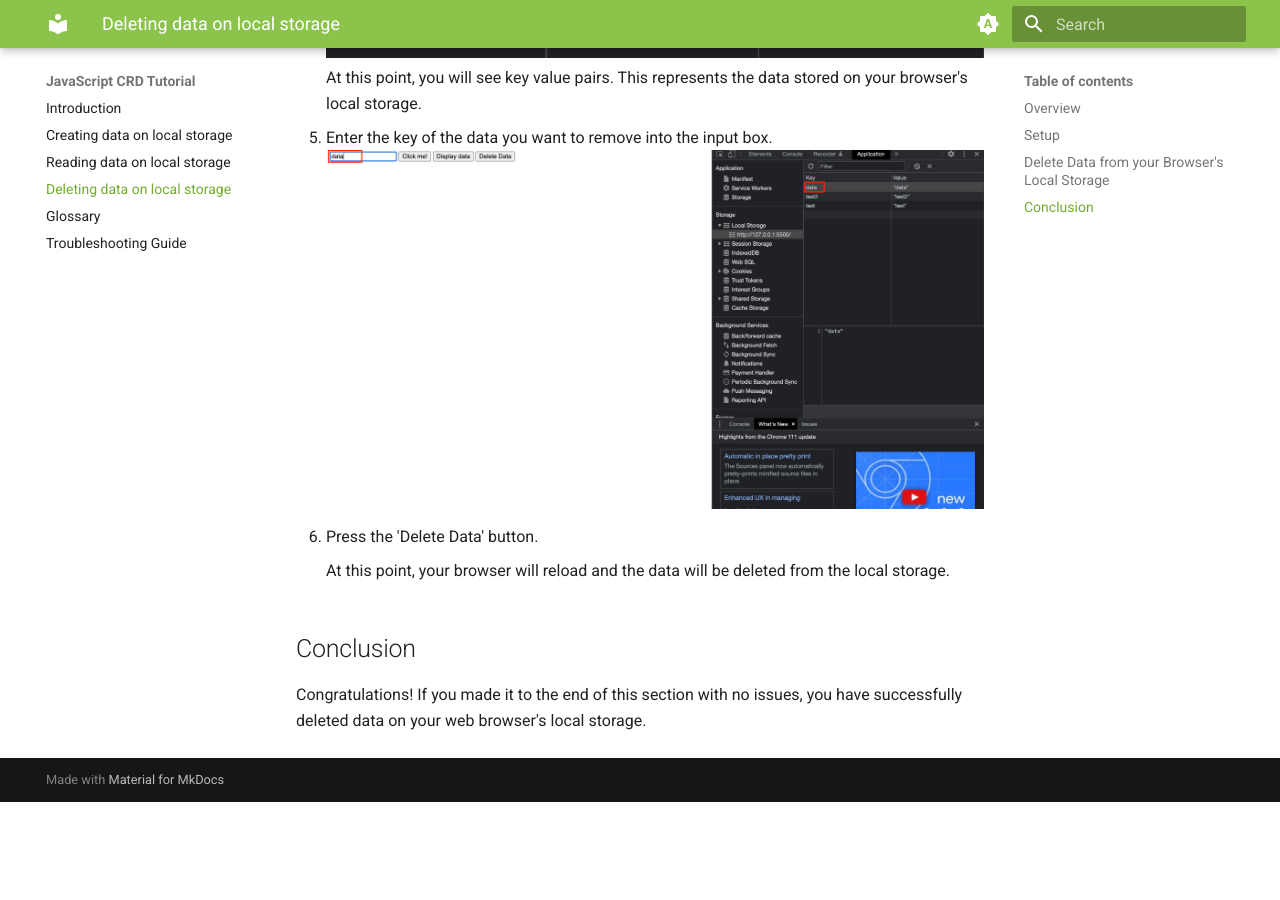
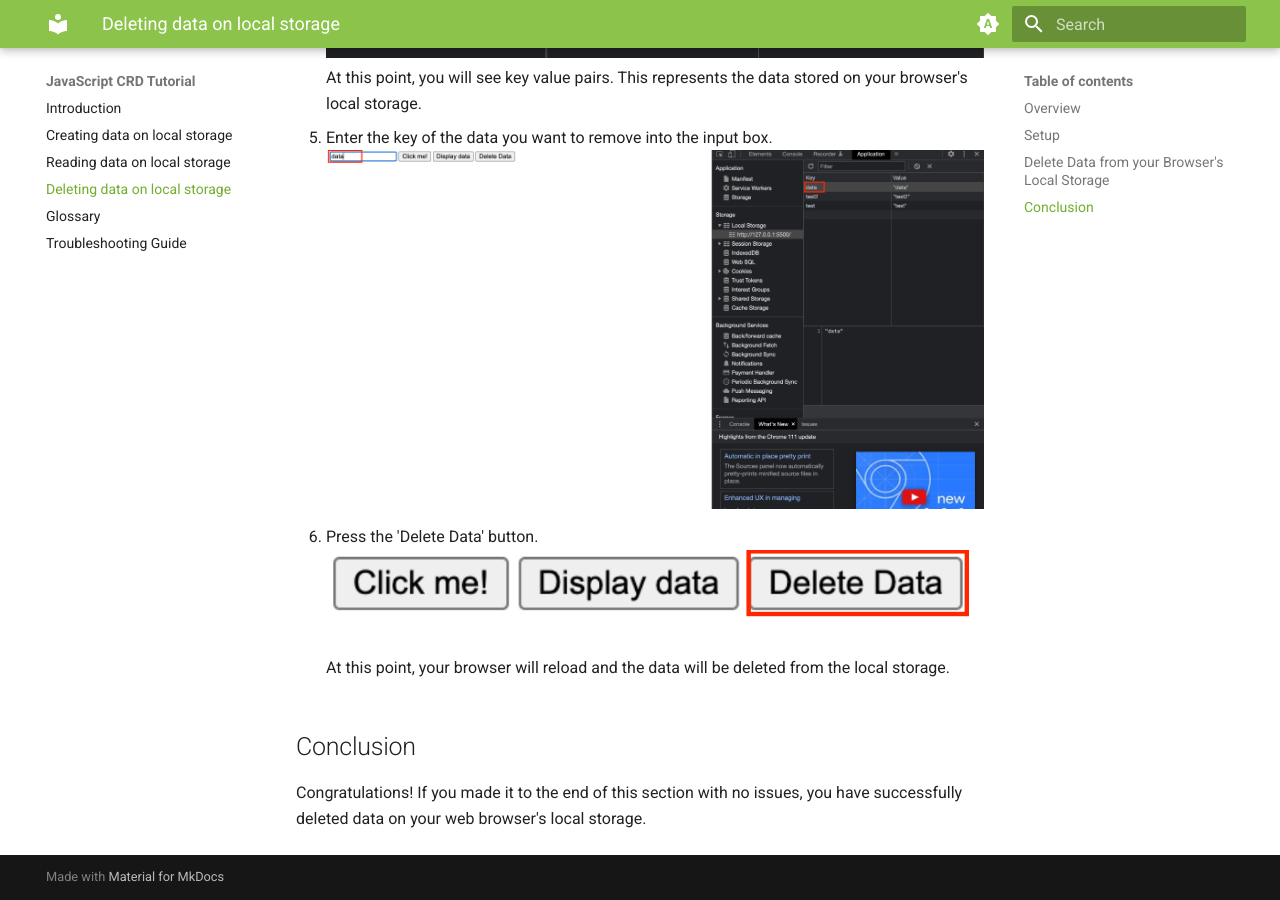
Before and after one commit to mnkhee/user-docs-project, an MkDocs documentation site: the page built from docs/deleting.md, in a window 1280 px wide and 900 px high, scrolled down 2704 px. Built offline with MkDocs 1.6.1 and Material for MkDocs 9.7.7, drawn with Linux system fonts in a browser that asks for light colours; before the commit the page ends 3506 px from its top, so only the background shows below that.

Commit message:
Add delete button image

```diff
--- a/docs/deleting.md
+++ b/docs/deleting.md
@@ -92,6 +92,7 @@ This section will focus on reading data -- the D of CRU**D**. To learn this skil
 5. Enter the key of the data you want to remove into the input box.
     <br> ![deleting-data](deleting-data.png)
 6. Press the 'Delete Data' button.
+    <br> ![delete-button](delete-button.png)
 
     At this point, your browser will reload and the data will be deleted from the local storage.
 
```
Also changed, not shown: docs/delete-button.png (added).
